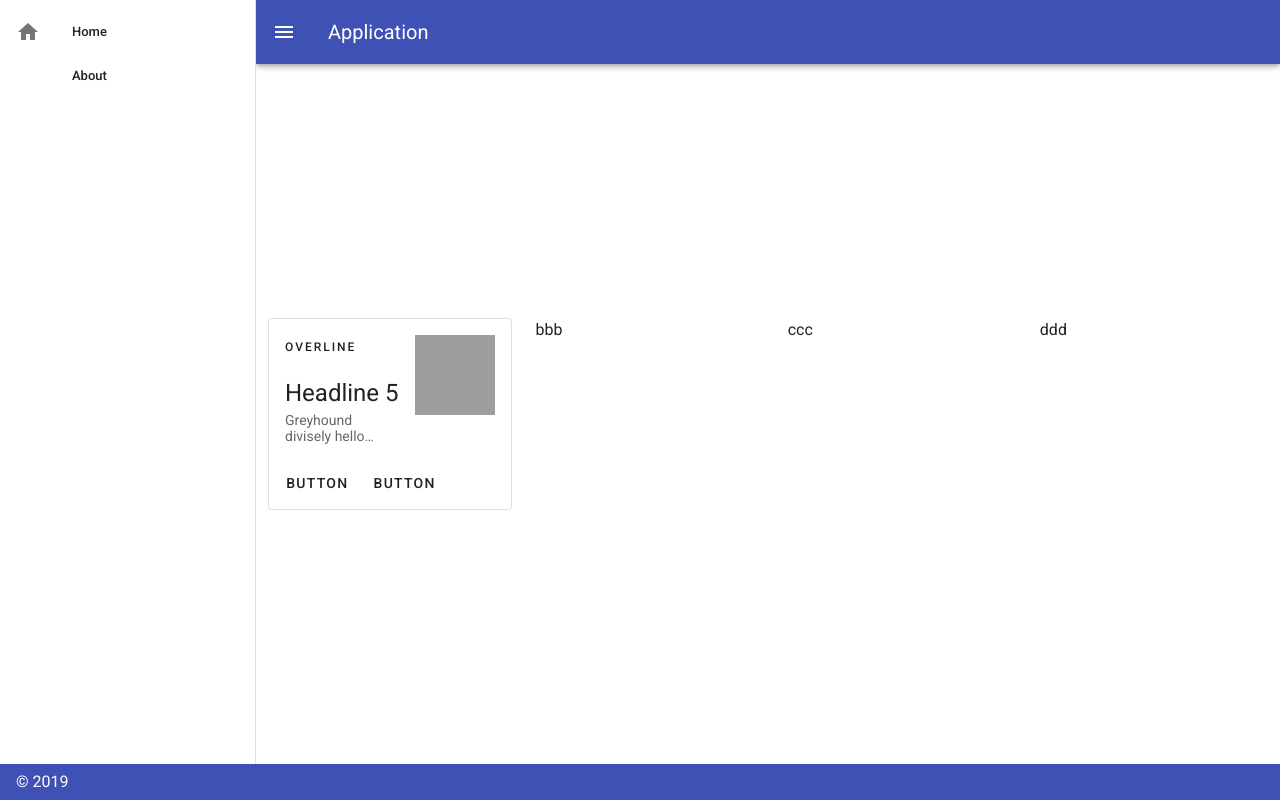
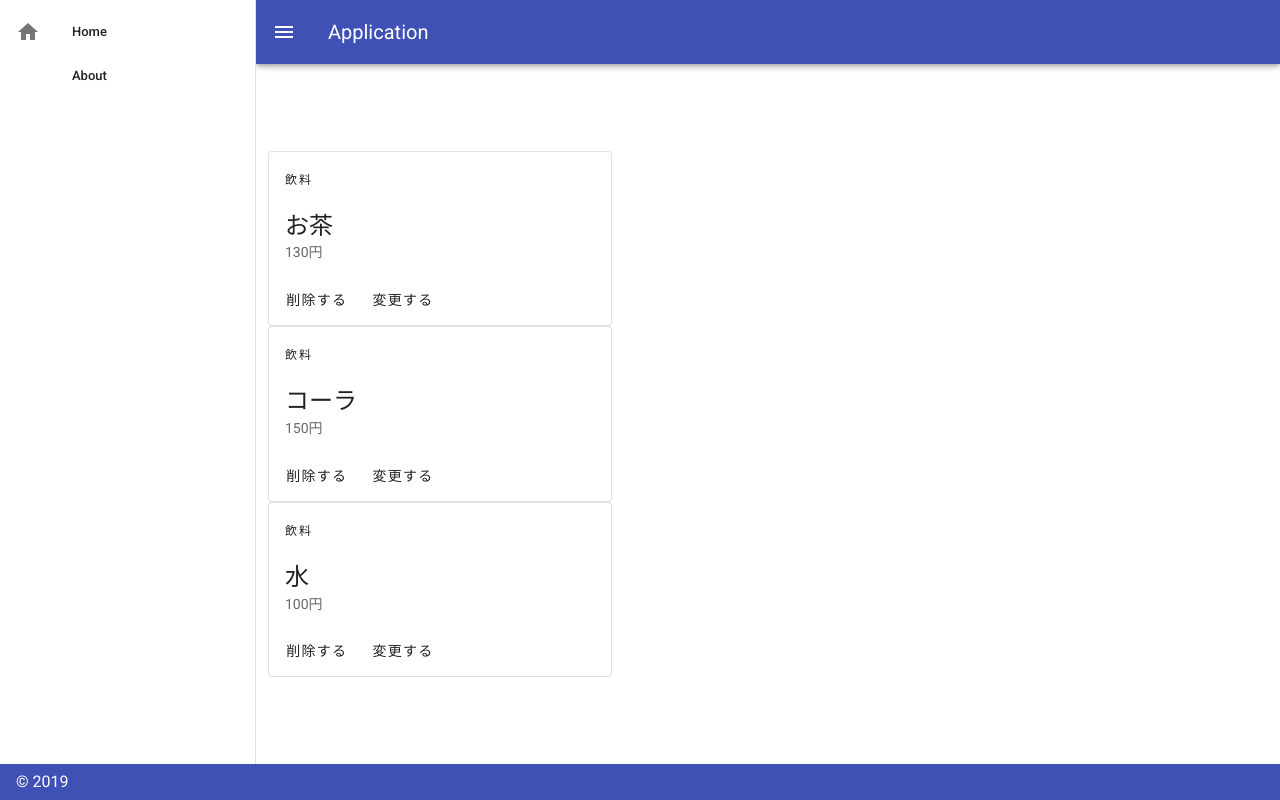
Before and after one commit to miyazakitakafumi/saving-life, a Vue app: page / in a window 1280 px wide. Built offline with nearby package versions, Linux system fonts and the light colour scheme.

Commit message:
create savingitemcard component

```diff
--- /dev/null
+++ b/src/components/SavingItemCard.vue
@@ -0,0 +1,34 @@
+<template>
+    <v-card
+            max-width="344"
+            outlined
+    >
+      <v-list-item>
+        <v-list-item-content>
+          <div class="overline mb-4">{{ savingItem.category}}</div>
+          <v-list-item-title class="headline mb-1">{{ savingItem.productName}}</v-list-item-title>
+          <v-list-item-subtitle>{{ savingItem.price}}円</v-list-item-subtitle>
+        </v-list-item-content>
+      </v-list-item>
+
+      <v-card-actions>
+        <v-btn @click="remove" text>削除する</v-btn>
+        <v-btn text>変更する</v-btn>
+      </v-card-actions>
+    </v-card>
+</template>
+
+<script>
+export default {
+  name: 'SavingItemCard',
+  props: ['savingItem', 'savingItemKey'],
+  data: () => ({
+    //
+  }),
+  methods: {
+    remove: function(){
+      this.$emit('remove', this.savingItemKey)
+    }
+  }
+}
+</script>
--- a/src/views/Home.vue
+++ b/src/views/Home.vue
@@ -1,40 +1,41 @@
 <template>
   <v-row>
     <v-col>
-      <v-card
-              class="mx-auto"
-              max-width="344"
-              outlined
-      >
-        <v-list-item three-line>
-          <v-list-item-content>
-            <div class="overline mb-4">OVERLINE</div>
-            <v-list-item-title class="headline mb-1">Headline 5</v-list-item-title>
-            <v-list-item-subtitle>Greyhound divisely hello coldly fonwderfully</v-list-item-subtitle>
-          </v-list-item-content>
-
-          <v-list-item-avatar
-                  tile
-                  size="80"
-                  color="grey"
-          ></v-list-item-avatar>
-        </v-list-item>
-
-        <v-card-actions>
-          <v-btn text>Button</v-btn>
-          <v-btn text>Button</v-btn>
-        </v-card-actions>
-      </v-card>
+      <saving-item-card v-for="(item, key) in savingItems" :saving-item="item" :key="key" :saving-item-key="key" @remove="removeItem"/>
     </v-col>
-    <v-col>bbb</v-col>
-    <v-col>ccc</v-col>
-    <v-col>ddd</v-col>
+    <v-col>
+    </v-col>
   </v-row>
 </template>
 
 <script>
+import SavingItemCard from '../components/SavingItemCard'
 export default {
   name: 'Home',
-  components: {},
+  components: { SavingItemCard },
+  data: () => ({
+    savingItems: [
+      {
+        productName: 'お茶',
+        category: '飲料',
+        price: 130
+      },
+      {
+        productName: 'コーラ',
+        category: '飲料',
+        price: 150
+      },
+      {
+        productName: '水',
+        category: '飲料',
+        price: 100
+      },
+    ]
+  }),
+  methods: {
+    removeItem: function(key){
+      this.savingItems = this.savingItems.filter((d, k) => k !== key)
+    }
+  }
 }
 </script>
```
